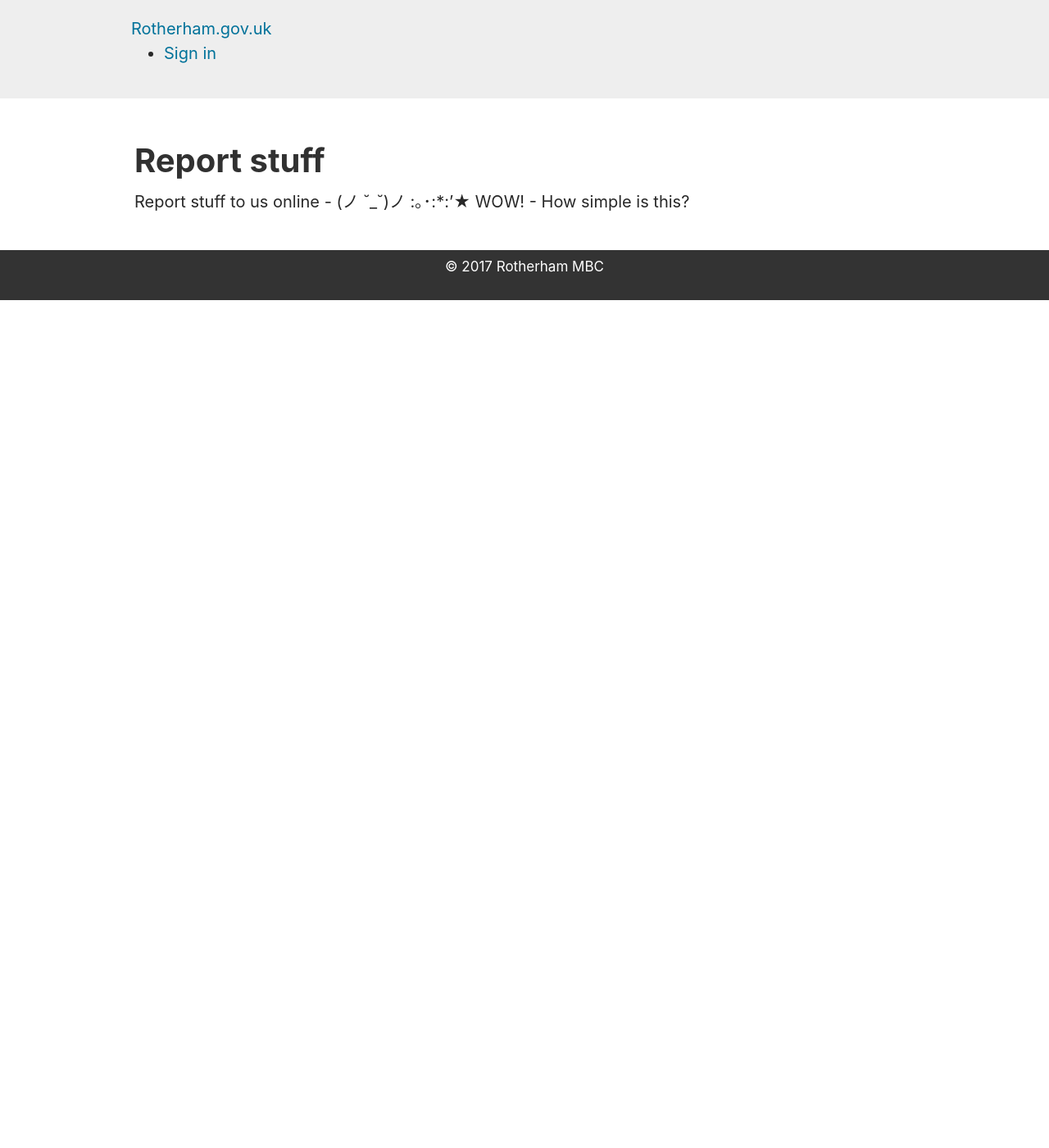
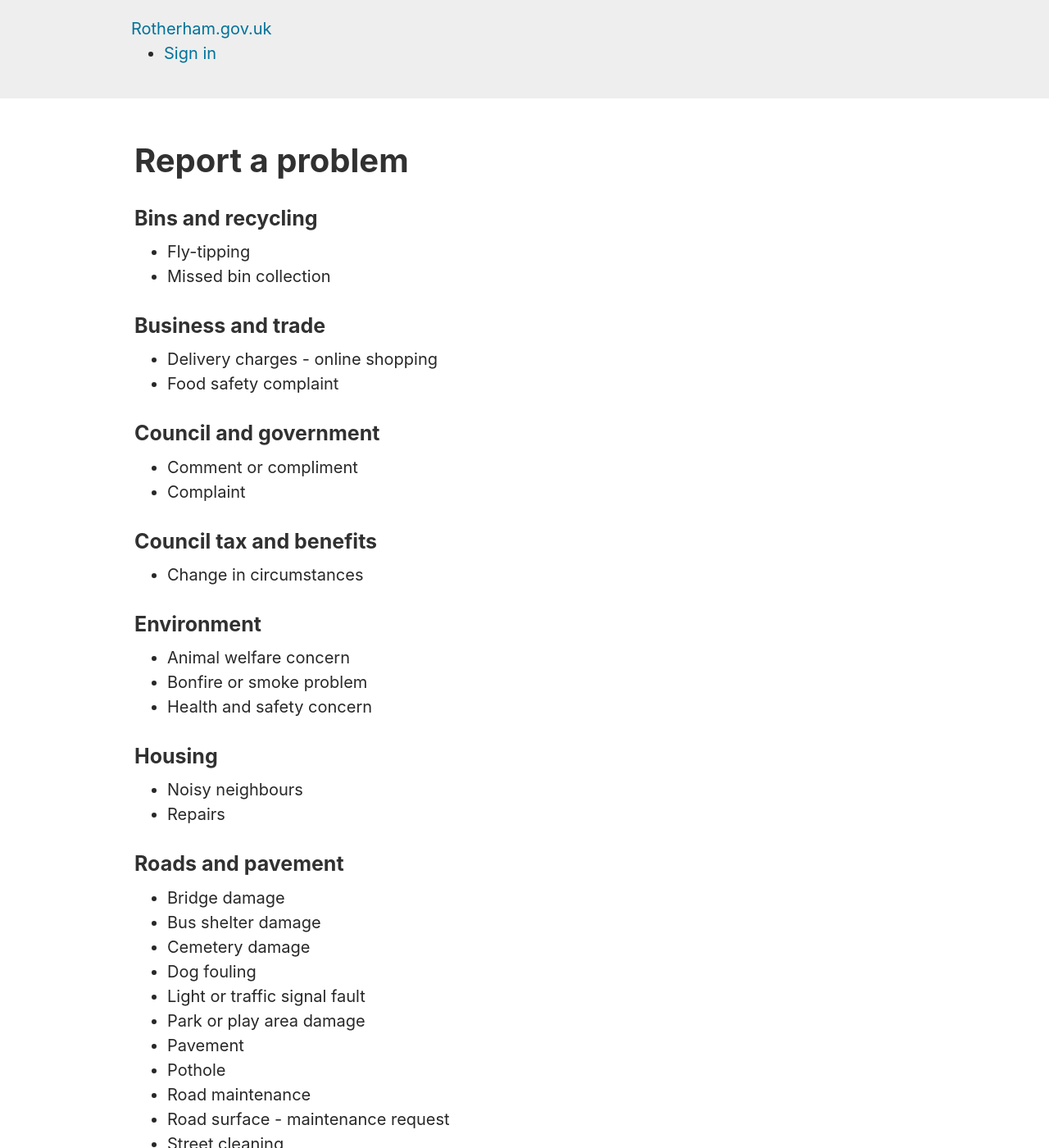
Before and after one commit to jnkly/rmbc-dev, a Jekyll site: the page built from report.md, in a window 1280 px wide and 1400 px high. Shown: the whole window at 82% size. Built offline with Jekyll 4.4.1, drawn with Linux system fonts in a browser that asks for light colours; some of the changed text lies outside the part shown.

Commit message:
Update report.md

```diff
--- a/report.md
+++ b/report.md
@@ -3,5 +3,47 @@ title: Report
 layout: default
 ---
 
-# Report stuff
-Report stuff to us online - (ノ ˘_˘)ノ :｡･:*:'★ WOW! - How simple is this?
+# Report a problem
+
+### Bins and recycling
+- Fly-tipping
+- Missed bin collection
+
+### Business and trade
+- Delivery charges - online shopping
+- Food safety complaint
+
+### Council and government
+- Comment or compliment
+- Complaint
+
+### Council tax and benefits
+- Change in circumstances
+
+### Environment
+- Animal welfare concern
+- Bonfire or smoke problem
+- Health and safety concern
+
+### Housing
+- Noisy neighbours
+- Repairs
+
+### Roads and pavement
+- Bridge damage
+- Bus shelter damage
+- Cemetery damage
+- Dog fouling
+- Light or traffic signal fault
+- Park or play area damage
+- Pavement
+- Pothole
+- Road maintenance
+- Road surface - maintenance request
+- Street cleaning
+- War memorial damage
+
+### Planning
+- Breach of planning control
+- ePlanning site issues   (external link)
+- High hedge
```
